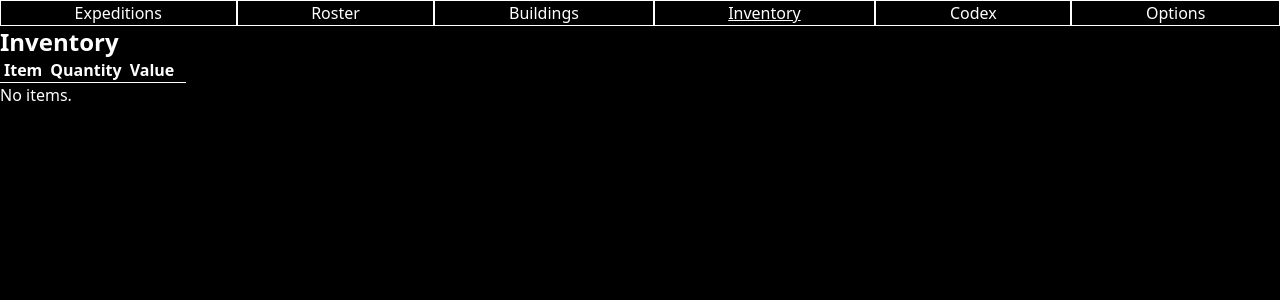
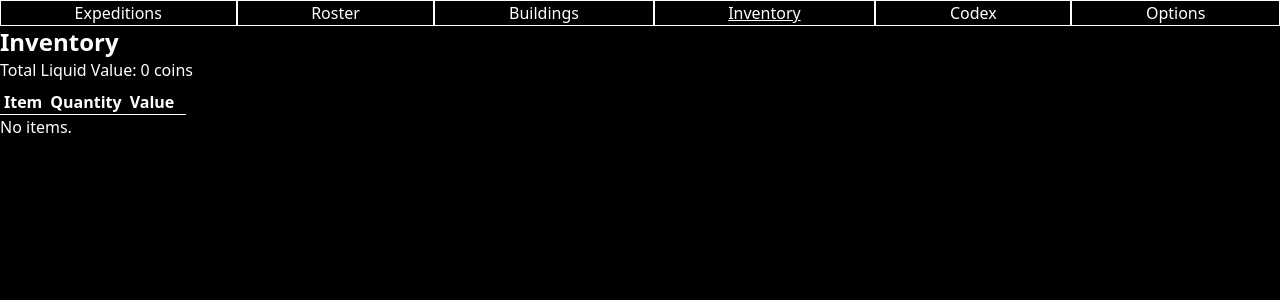
Before and after one commit to renatodellosso/guildmaster, a React (Vite) app: page / in a window 1280 px wide. Both pictures are taken after a click on the button "Inventory". Shown: the top 300 px of the page. Built offline with nearby package versions, Linux system fonts and the light colour scheme.

Commit message:
Misc QoL

```diff
--- a/lib/content/creatures.ts
+++ b/lib/content/creatures.ts
@@ -762,6 +762,13 @@ const rawCreatures = {
           },
         },
         {
+          weight: 1,
+          item: {
+            definitionId: "bottle",
+            amount: [1, 2],
+          },
+        },
+        {
           weight: 0.2,
           item: {
             definitionId: "apprentice_robe",
@@ -813,10 +820,10 @@ const rawCreatures = {
           },
         },
         {
-          weight: 0.5,
+          weight: 1,
           item: {
             definitionId: "bottle",
-            amount: 1,
+            amount: [1, 3],
           },
         },
         {
--- a/src/components/InventoryDisplay.tsx
+++ b/src/components/InventoryDisplay.tsx
@@ -97,8 +97,25 @@ export default function InventoryDisplay({
     context.updateGameState();
   }
 
+  let totalValue = 0;
+  if (canSell) {
+    const sellValueMultiplier = getSellValueMultiplier(context.game);
+    totalValue = inventory.reduce((sum, instance) => {
+      const def = items[instance.definitionId];
+      if (def.id === "coin") {
+        return sum + def.value * instance.amount;
+      }
+      return sum + def.value * instance.amount * sellValueMultiplier;
+    }, 0);
+  }
+
   return (
     <div>
+      {canSell && (
+        <div className="mb-2">
+          Total Liquid Value: {formatInt(totalValue)} coins
+        </div>
+      )}
       <table>
         <thead className="border-b">
           <tr>
--- a/src/components/menus/BuildingsMenu.tsx
+++ b/src/components/menus/BuildingsMenu.tsx
@@ -156,16 +156,19 @@ export default function BuildingsMenu({ context }: { context: Context }) {
                       <td>
                         <button
                           onClick={() => {
+                            if (
+                              !confirm(`Cancel construction of ${def.name}?`)
+                            ) {
+                              return;
+                            }
+
                             // Remove all workers
                             workers.forEach((worker) => {
                               worker.activity = { definitionId: "resting" };
                             });
 
                             // Refund costs
-                            addToInventory(
-                              context.game.inventory,
-                              def.cost
-                            );
+                            addToInventory(context.game.inventory, def.cost);
 
                             // Remove construction
                             delete context.game.buildingsUnderConstruction[
```
